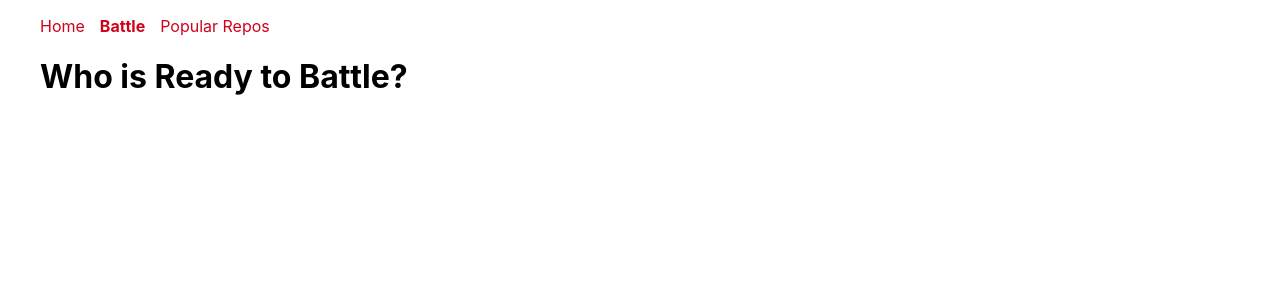
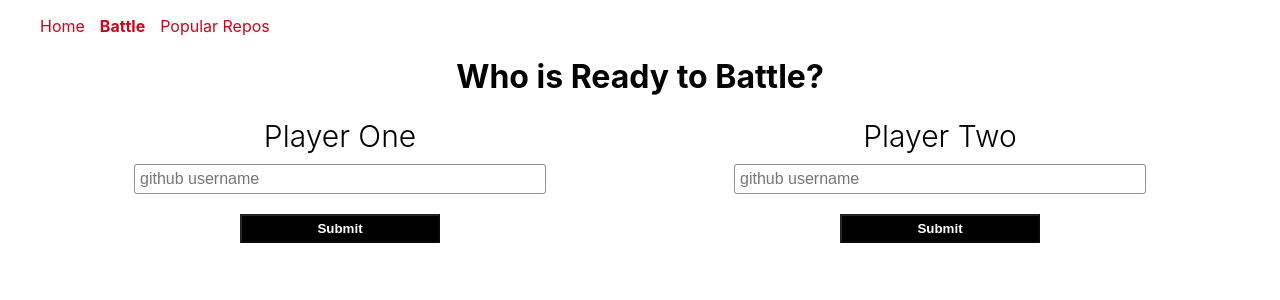
Before and after one commit to mcooperstein/github-battle-app, a React app: page /battle in a window 1280 px wide. Shown: the top 300 px of the page. Built offline with nearby package versions, Linux system fonts and the light colour scheme.

Commit message:
built form/search component inside battle component

```diff
--- a/app/index.css
+++ b/app/index.css
@@ -3,6 +3,10 @@
   BlinkMacSystemFont,"Segoe UI",
   Roboto,Oxygen-Sans,Ubuntu,
   Cantarell,"Helvetica Neue",sans-serif;
+}
+
+h1 {
+  text-align: center;
 }
 
 ul {
@@ -21,6 +25,33 @@
 .container {
   max-width:1200px;
   margin: 0 auto;
+}
+
+.row {
+  display: flex;
+  justify-content: space-around;
+}
+
+.column {
+  display: flex;
+  flex-direction: column;
+  width: 500px;
+  align-items: center;
+}
+
+.column input {
+  border-radius: 3px;
+  margin: 10px 0;
+  padding: 5px;
+  border: 1px solid rgba(0,0,0,0.43);
+  font-size: 16px;
+  width: 80%;
+}
+
+.column label, .header {
+  text-align: center;
+  font-size: 30px;
+  font-weight: 300;
 }
 
 .languages {
@@ -77,13 +108,14 @@
   align-items: center;
 }
 
-.battle-button {
+.button {
   width:40%;
   display: block;
-  margin: 20px auto;
+  margin: 10px auto;
   background-color:black;
   color:white;
   text-align: center;
-  padding:10px;
+  font-weight: bolder;
+  padding:5px;
   cursor: pointer;
 }
--- a/components/Battle.js
+++ b/components/Battle.js
@@ -1,10 +1,90 @@
 import React from 'react';
+import PropTypes from 'prop-types';
+
+class PlayerInput extends React.Component {
+  constructor(props){
+    super(props);
+
+    this.state = {
+      username: ''
+    }
+    this.handleChange = this.handleChange.bind(this);
+    this.handleSubmit = this.handleSubmit.bind(this);
+  }
+  handleChange(event){
+    let value = event.target.value;
+
+    this.setState({
+      username:value
+    })
+  }
+  handleSubmit(event){
+    event.preventDefault();
+
+    this.props.onSubmit(
+      this.props.id,
+      this.state.username
+    )
+  }
+  render(){
+    return (
+      <form className="column" onSubmit={this.handleSubmit}>
+        <label className="header" htmlFor="username">
+          {this.props.label}
+        </label>
+        <input
+          id='username'
+          placeholder="github username"
+          type="text"
+          autoComplete="off"
+          value={this.state.username}
+          onChange={this.handleChange}
+        />
+      <button className="button" type="submit" disabled={!this.state.username}>
+        Submit
+      </button>
+      </form>
+    )
+  }
+}
+
+PlayerInput.propTypes = {
+  id: PropTypes.string.isRequired,
+  label: PropTypes.string.isRequired,
+  onSubmit: PropTypes.func.isRequired,
+}
 
 class Battle extends React.Component {
+  constructor(props){
+    super(props);
+
+    this.state = {
+      playerOneName: '',
+      playerTwoName: '',
+      playerOneImage: null,
+      playerTwoImage: null
+    }
+    this.handleSubmit = this.handleSubmit.bind(this);
+  }
+  handleSubmit(id, username){
+    this.setState(()=>{
+      let newState = {};
+
+      newState[id+'Name']=username;
+      newState[id+'Image']=`https://github.com/${username}.png?size=200`;
+      return newState;
+    })
+  }
   render(){
+    let playerOneName = this.state.playerOneName;
+    let playerTwoName = this.state.playerTwoName;
     return (
       <div className="battle-container">
         <h1>Who is Ready to Battle?</h1>
+        <div className="row">
+          {!playerOneName && <PlayerInput id="playerOne" label="Player One" onSubmit={this.handleSubmit}/>}
+          {!playerTwoName && <PlayerInput id="playerTwo" label="Player Two" onSubmit={this.handleSubmit}/>}
+        </div>
       </div>
     )
   }
```
